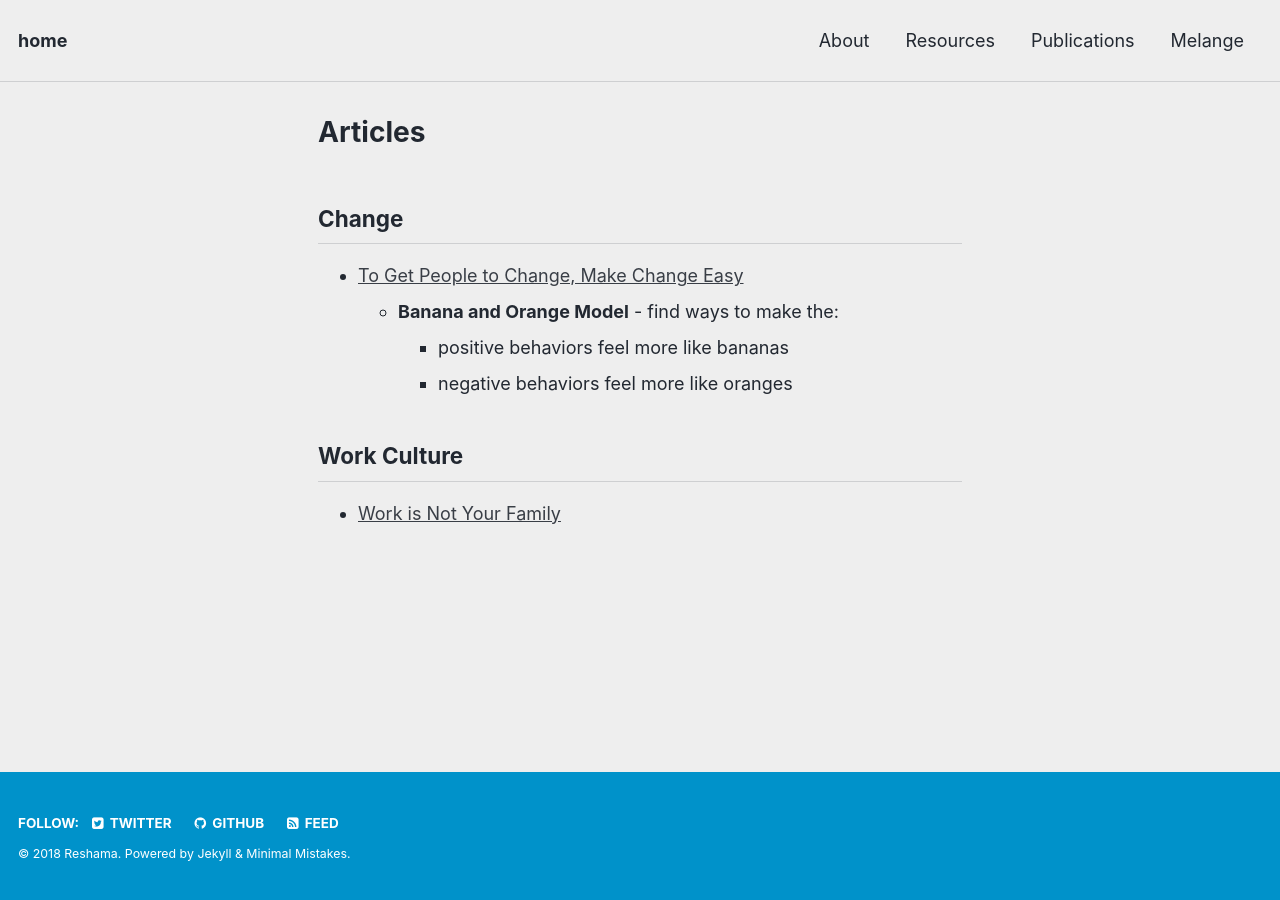
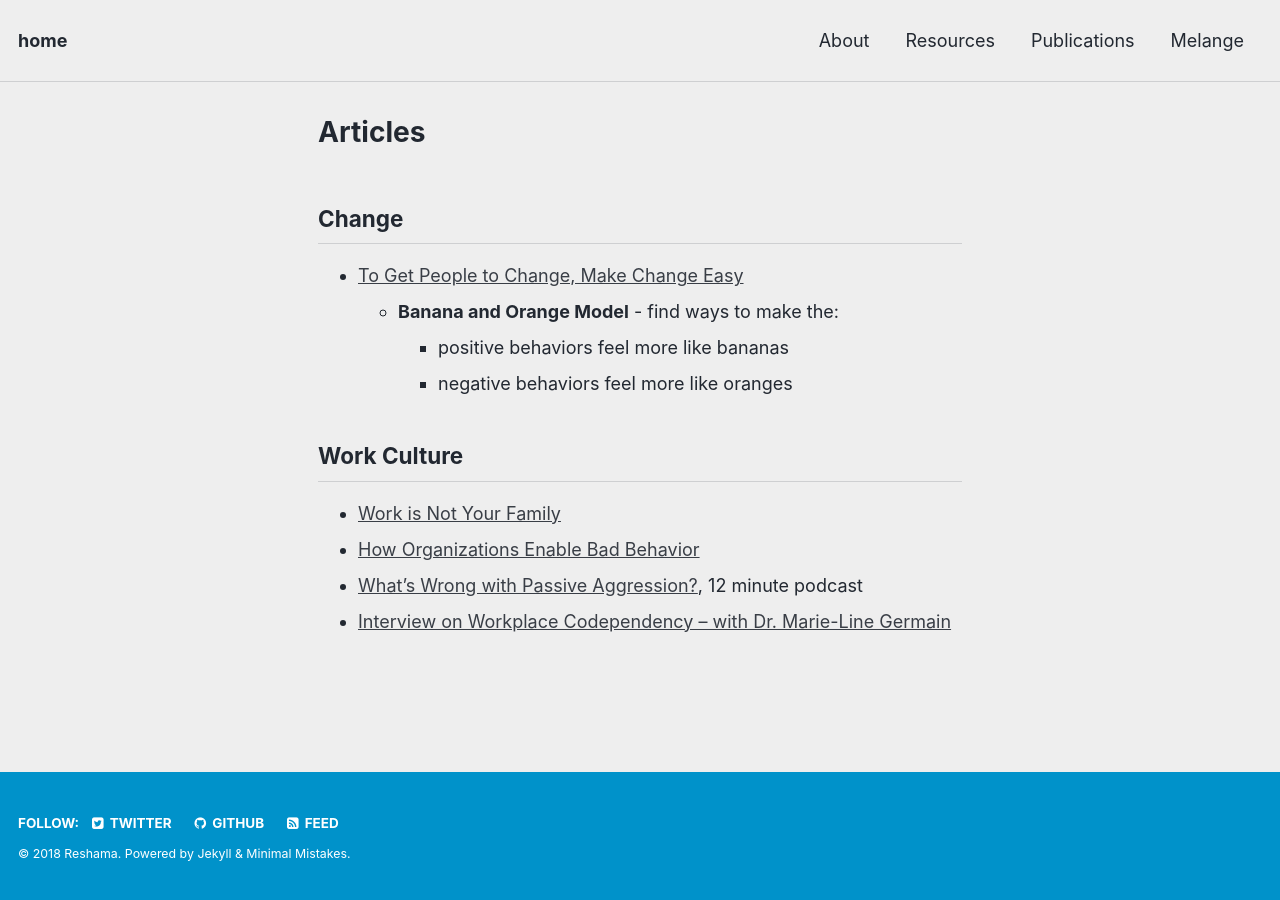
Before and after one commit to reshamas/reshamas.github.io, a Jekyll site: the page built from melange/articles.md, in a window 1280 px wide. Built offline with Jekyll 4.4.1, drawn with Linux system fonts in a browser that asks for light colours.

Commit message:
Update articles.md

```diff
--- a/melange/articles.md
+++ b/melange/articles.md
@@ -13,3 +13,6 @@ comments: false
 
 ## Work Culture
 - [Work is Not Your Family](https://the-pastry-box-project.net/mandy-michael/2018-february-4)
+- [How Organizations Enable Bad Behavior](https://www.linkedin.com/pulse/how-organizations-enable-bad-behavior-susan-ways-sphr/)
+- [What's Wrong with Passive Aggression?](http://philosophy247.org/podcasts/passive-aggressive/), 12 minute podcast
+- [Interview on Workplace Codependency – with Dr. Marie-Line Germain](http://www.codependencynomore.com/session19/)
```
